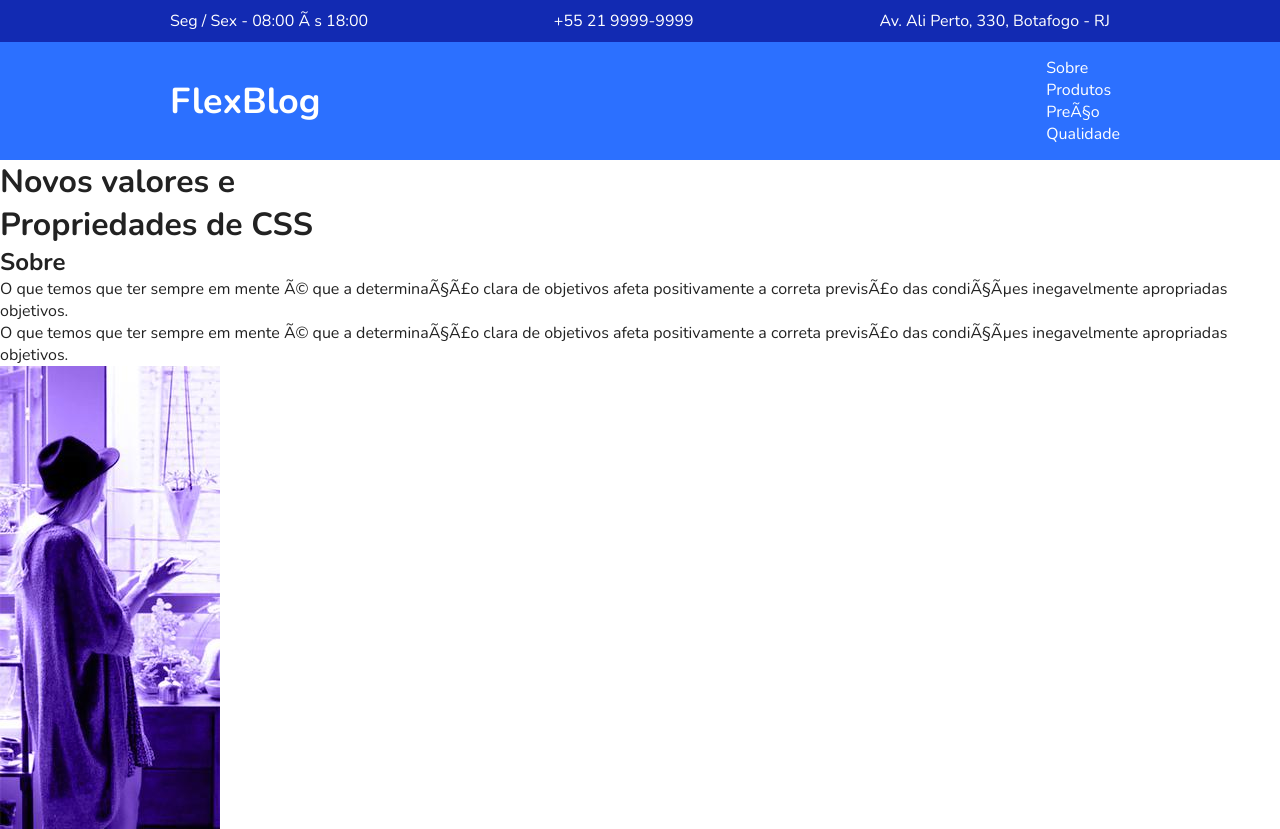
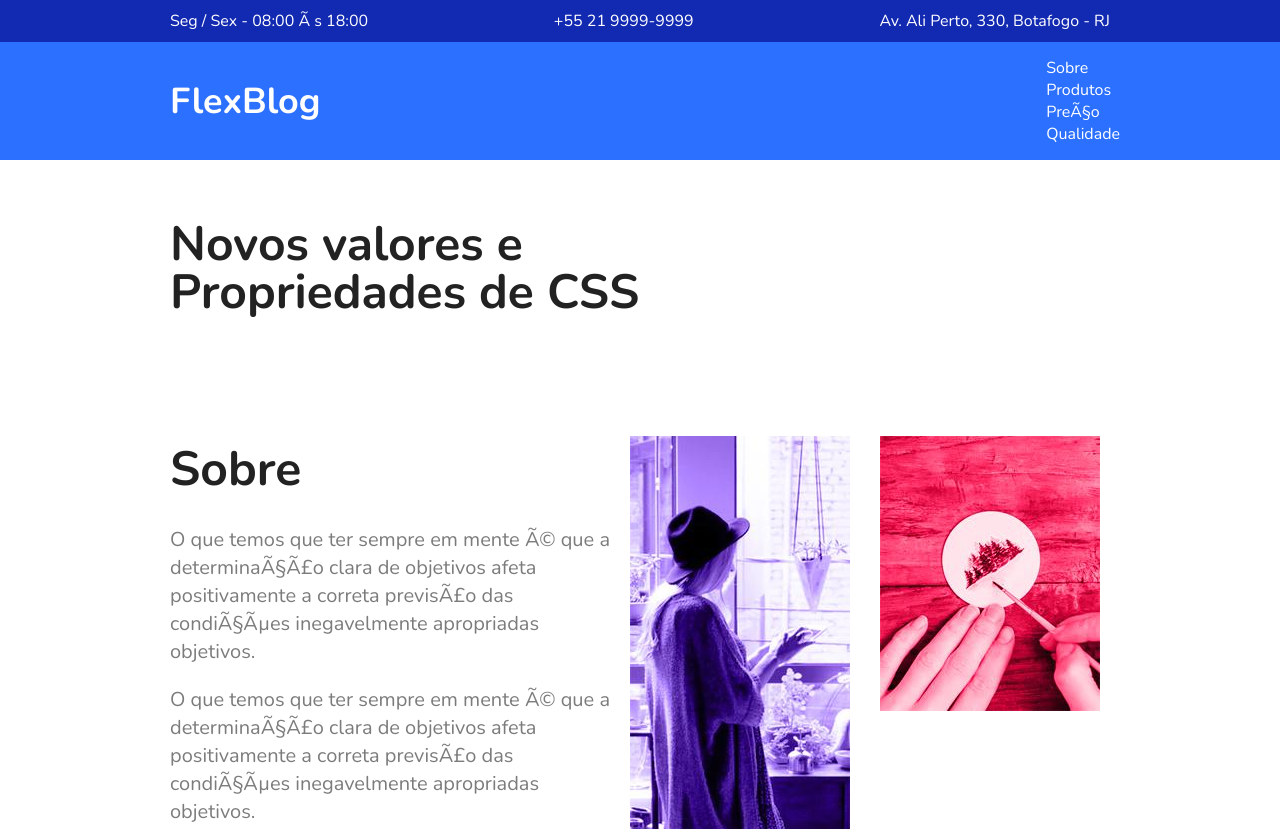
Before and after one commit to AntonioBordignon/css-flex-box-origamid, a plain HTML site: page index.html in a window 1280 px wide. Shown: the top 829 px of the page. Drawn offline with nearby package versions, Linux system fonts and the light colour scheme.

Commit message:
styling about

```diff
--- a/css/style.css
+++ b/css/style.css
@@ -88,3 +88,45 @@ menu-nav a {
 .menu-nav{
     color: #122ab2;
 }
+
+/* Introdução*/
+
+.introducao{
+    font-size: 3em;
+    line-height: 1;
+    max-width: 960px;
+    margin:0 auto;
+    padding: 60px 10px;
+}
+
+.sobre{
+    border-top: 2px;
+    border-bottom: 2px solid #2c70ff;
+    max-width: 960px;
+    margin:0 auto;
+    padding: 60px 0;
+    display: flex;
+    flex-wrap: wrap;
+}
+
+.sobre-info {
+    flex: 2 1 300px;
+    margin: 0 10px;
+}
+
+.sobre-info h1 {
+    font-size: 3em;
+    margin-bottom: .5em;
+}
+
+.sobre-info p {
+    font-size: 1.25em;
+    line-height: 1.4;
+    margin-bottom: 1em;
+    color: #7c7c7c;
+}
+
+.sobre-img {
+    flex: 1 1 160px;
+    margin: 0 10px;
+}
```
